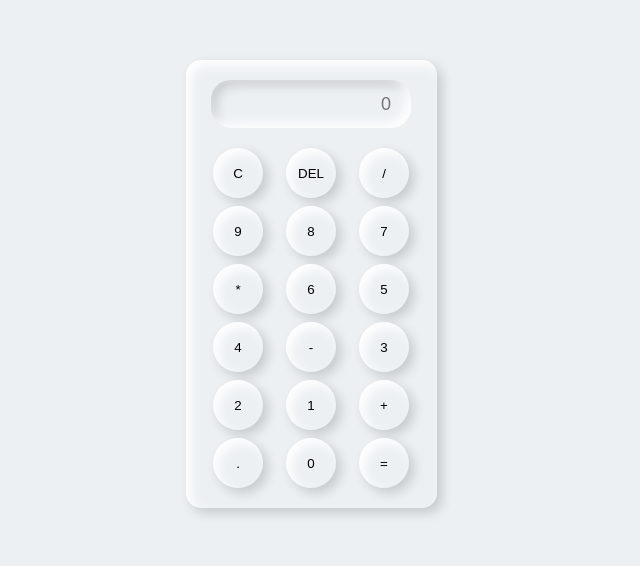
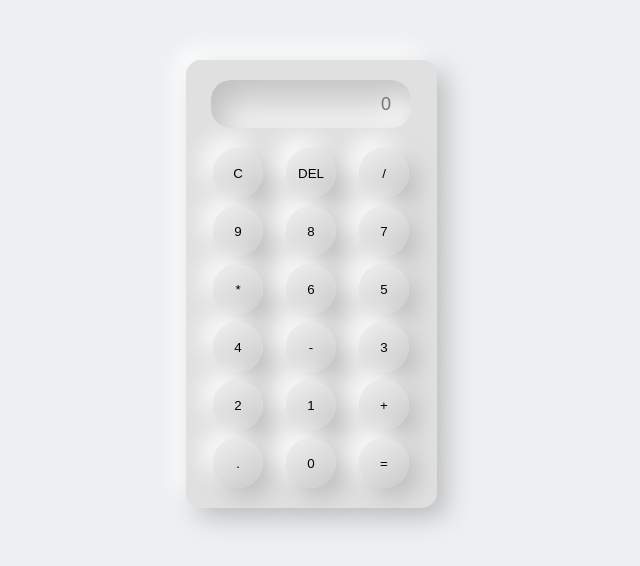
Before and after one commit to cyrusnderitu/Simple-Neomorphic-Calculator, a plain HTML site: page index.html in a window 1280 px wide. Shown: the part 116-682 px from the top of the page, without its empty margins (329-969 px from the left). Drawn offline with Linux system fonts and the light colour scheme.

Commit message:
Buttons Styling with Neomorphism -Take 2

```diff
--- a/styles.css
+++ b/styles.css
@@ -13,12 +13,12 @@
 }
 input{
     border-radius: 20px;
-    background: #ecf0f3;
     text-align: end;
     margin: auto;
     padding: 2rem;
-    box-shadow: inset -5px -5px 12px #fff,
-                inset  5px 5px 12px rgba(0, 0, 0, .16);
+    background: #e0e0e0;
+    box-shadow: inset 10px 10px 30px #bebebe,
+                inset -10px -10px 30px #ffffff;
     height: 3rem;
     width: 200px;
     margin-bottom: .75rem;
@@ -33,9 +33,9 @@ input{
 }
 .calculator{
     padding: 20px;
-    background-color: #ecf0f3;
-    box-shadow: inset 5px 5px 12px #fff,
-                5px 5px 12px rgba(0, 0, 0, .16);
+    background: #e0e0e0;
+    box-shadow:  10px 10px 25px #bebebe,
+                 -10px -10px 25px #ffffff;
     border-radius: 15px;
 }
 .grid{
@@ -49,9 +49,9 @@ button{
     height: 50px;
     outline: none;
     border: none;
-    background: #ecf0f3;
     border-radius: 50%;
     padding: .25rem;
-    box-shadow: inset 5px 5px 12px #fff,
-                        5px 5px 12px rgba(0, 0, 0, .16);
+    background: linear-gradient(145deg, #f0f0f0, #cacaca);
+    box-shadow:  10px 10px 25px #bebebe,
+                 -10px -10px 25px #ffffff;
 }
```
